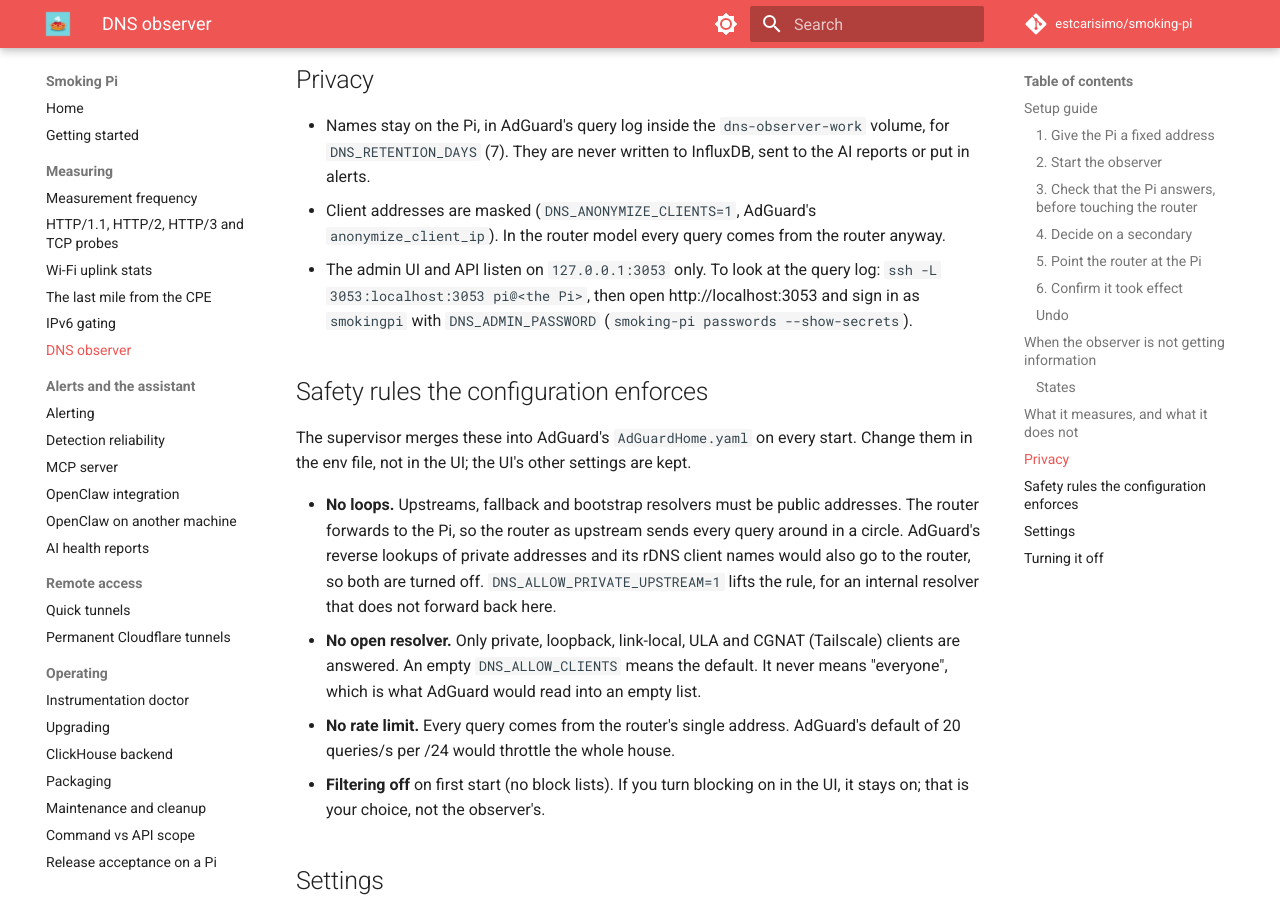
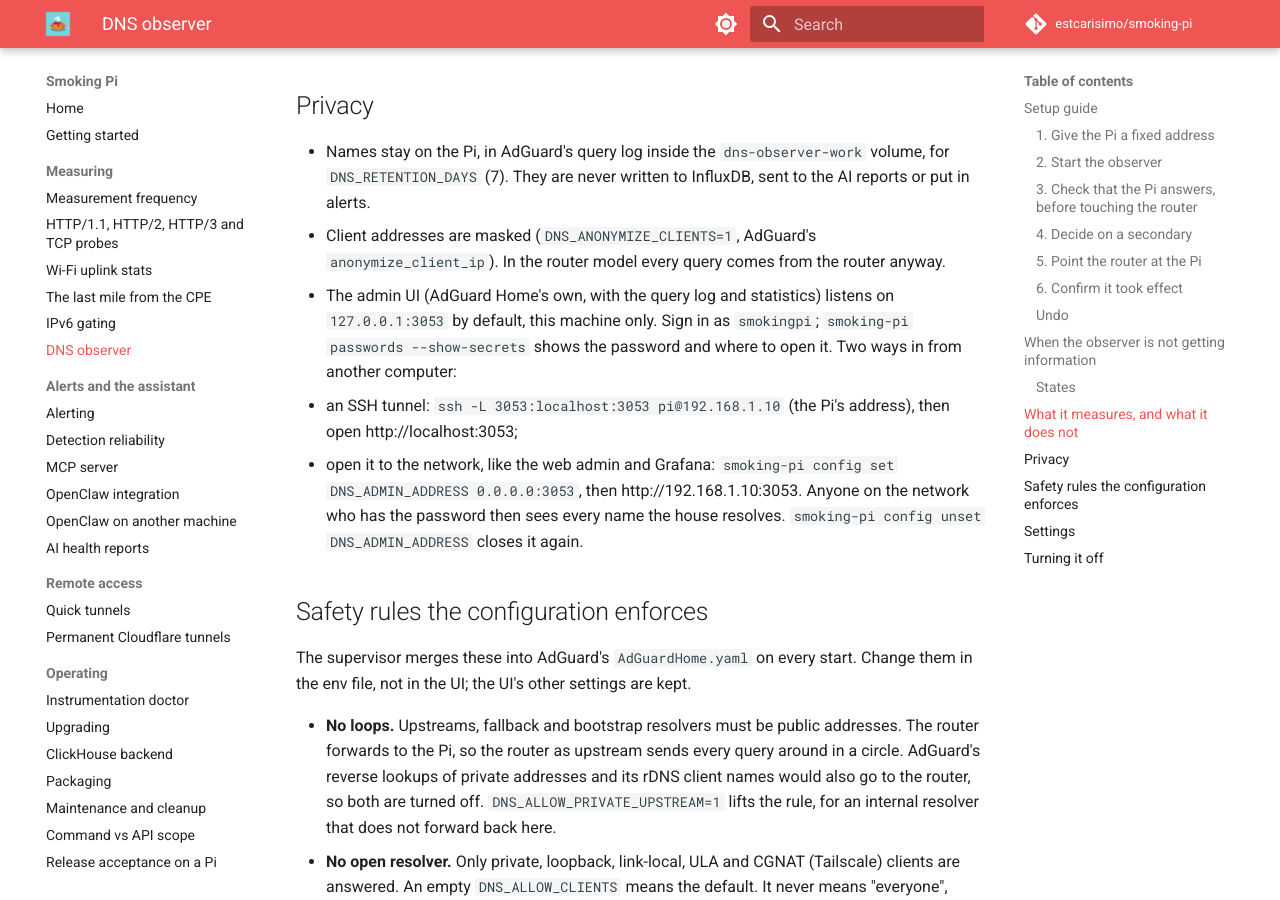
Before and after one commit to estcarisimo/smoking-pi, an MkDocs documentation site: the page built from docs/dns-observer.md, in a window 1280 px wide and 900 px high, scrolled down 5821 px. Built offline with MkDocs 1.6.1 and Material for MkDocs 9.7.7, drawn with Linux system fonts in a browser that asks for light colours; comment, search, counter and statistics services are not loaded; some of the changed text lies outside the part shown.

Commit message:
fix(dns-observer): its own passwords section, a settable admin address, loopback API behind a wildcard UI
Co-Authored-By: Claude Opus 5.5 <noreply@anthropic.com>

```diff
--- a/docs/dns-observer.md
+++ b/docs/dns-observer.md
@@ -60,7 +60,8 @@ This command:
 
 - refuses if something else already listens on port 53 here, such as a
   Pi-hole or dnsmasq, and changes nothing in that case;
-- generates `DNS_ADMIN_PASSWORD` if the install predates it;
+- generates `DNS_ADMIN_PASSWORD` if the install predates it (the admin UI's
+  password; `smoking-pi passwords --show-secrets` shows it);
 - adds `dns` to `COMPOSE_PROFILES` and starts `dns-observer`, and nothing
   else;
 - prints the address to give the router.
@@ -250,10 +251,17 @@ through. Status says "network DNS only", and that is what it is.
 - Client addresses are masked (`DNS_ANONYMIZE_CLIENTS=1`, AdGuard's
   `anonymize_client_ip`). In the router model every query comes from the
   router anyway.
-- The admin UI and API listen on `127.0.0.1:3053` only. To look at the query
-  log: `ssh -L 3053:localhost:3053 pi@<the Pi>`, then open
-  http://localhost:3053 and sign in as `smokingpi` with `DNS_ADMIN_PASSWORD`
-  (`smoking-pi passwords --show-secrets`).
+- The admin UI (AdGuard Home's own, with the query log and statistics)
+  listens on `127.0.0.1:3053` by default, this machine only. Sign in as
+  `smokingpi`; `smoking-pi passwords --show-secrets` shows the password and
+  where to open it. Two ways in from another computer:
+  - an SSH tunnel: `ssh -L 3053:localhost:3053 pi@192.168.1.10` (the Pi's
+    address), then open http://localhost:3053;
+  - open it to the network, like the web admin and Grafana:
+    `smoking-pi config set DNS_ADMIN_ADDRESS 0.0.0.0:3053`, then
+    http://192.168.1.10:3053. Anyone on the network who has the password
+    then sees every name the house resolves. `smoking-pi config unset
+    DNS_ADMIN_ADDRESS` closes it again.
 
 ## Safety rules the configuration enforces
 
@@ -294,7 +302,7 @@ All optional except the password; in the env file (`smoking-pi config set`).
 | `DNS_CANARY_DOMAIN` | `canary.smoking-pi.invalid` | Change it if the router answers `.invalid` itself |
 | `DNS_CANARY_INTERVAL` / `DNS_CANARY_MISSES` | `300` / `3` | ~15 min to `not_receiving` |
 | `DNS_QUIET_AFTER` | `1800` | Silence before `quiet`/`idle` |
-| `DNS_ADMIN_ADDRESS` | `127.0.0.1:3053` | Admin UI/API listen address |
+| `DNS_ADMIN_ADDRESS` | `127.0.0.1:3053` | Admin UI listen address; `0.0.0.0:3053` opens it to the network |
 
 ## Turning it off
 
```
Also changed, not shown: CHANGELOG.md (+21 -0 lines), 5 other files.
